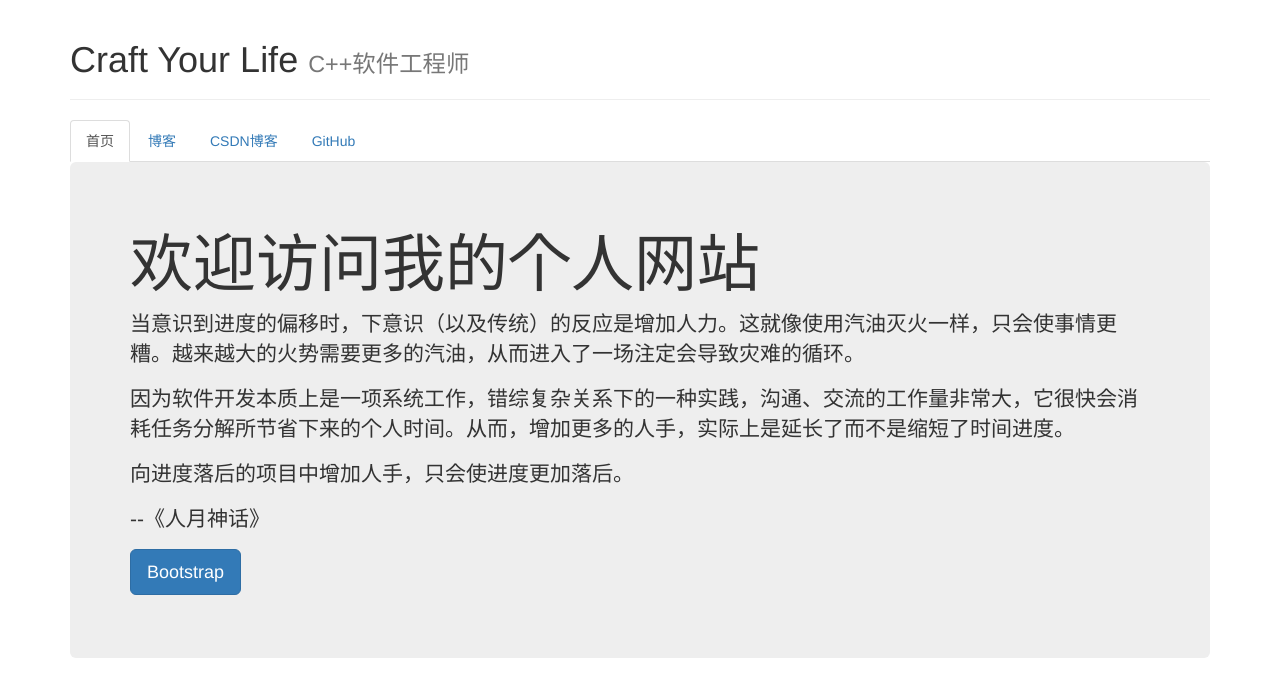
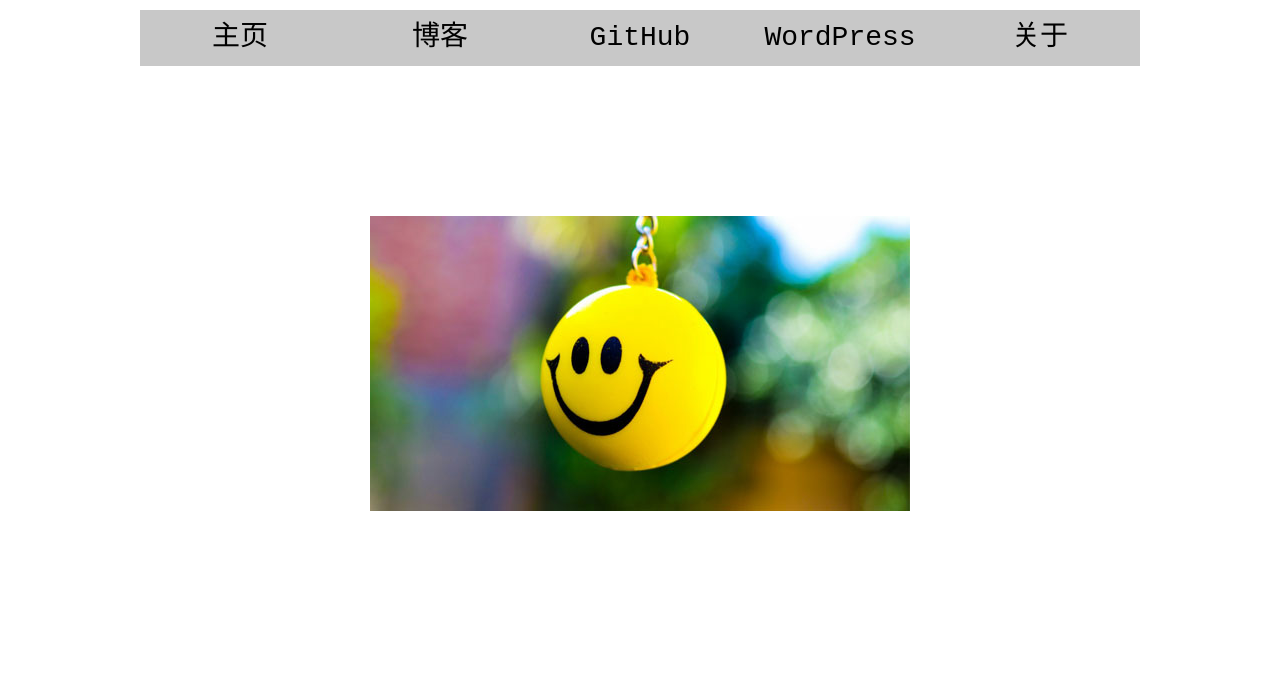
Before and after one commit to yjwx0017/test, a plain HTML site: page zhouyuanchao.com/index.html in a window 1280 px wide. Drawn offline with nearby package versions, Linux system fonts and the light colour scheme.

Commit message:
Update my website

```diff
--- /dev/null
+++ b/zhouyuanchao.com/css/main.css
@@ -0,0 +1,44 @@
+body {
+	width: 1000px;
+	margin: auto;
+}
+
+.clear {
+	clear: both;
+}
+
+div#wrapper {
+}
+
+div#nav a {
+	display: block;
+	height: 2em;
+	background-color: #c8c8c8;
+	color: #000000;
+	text-decoration: none;
+	text-align: center;
+	line-height: 2em;
+	font-family: 幼圆, 微软雅黑, 黑体, 宋体, Monospace, Sans-serif, Serif;
+	font-size: 2em;
+}
+
+div#nav a:hover {
+	background-color: #c0c0c0;
+	border-style: solid;
+	border-color: #ff0000;
+	border-width: 0 0 6px 0;
+}
+
+div#nav ul {
+	padding: 0;
+}
+
+div#nav li {
+	float: left;
+	list-style-type: none;
+	width: 20%;
+}
+
+img#placeholder {
+	margin: 150px 0 0 230px;
+}
--- a/zhouyuanchao.com/index.html
+++ b/zhouyuanchao.com/index.html
@@ -1,49 +1,38 @@
 <!DOCTYPE html>
 <html>
 	<head>
-		<!-- <meta http-equiv="refresh" content="0;url=./wordpress" /> -->
 		<meta charset="utf-8" />
-		<title>zhouyuanchao.com</title>
-		<!-- Bootstrap -->
+		<title>Hello World!</title>
 		<script src="http://libs.baidu.com/jquery/2.0.0/jquery.min.js"></script>
 		<script src="http://libs.baidu.com/bootstrap/3.0.3/js/bootstrap.min.js"></script>
-		<link href="http://libs.baidu.com/bootstrap/3.0.3/css/bootstrap.min.css" rel="stylesheet">
+		<link rel="stylesheet" type="text/css" href="http://libs.baidu.com/bootstrap/3.0.3/css/bootstrap.min.css" >
+		<link rel="stylesheet" type="text/css" href="css/main.css" />
 	</head>
 	<body>
-		<div class="container">
-			<div class="row clearfix">
-				<div class="col-md-12 column">
-					<div class="page-header">
-						<h1>Craft Your Life <small>C++软件工程师</small></h1>
-					</div>
-					<ul class="nav nav-tabs">
-						<li class="active">
-							 <a href="http://zhouyuanchao.com">首页</a>
-						</li>
-						<li>
-							 <a href="./wordpress">博客</a>
-						</li>
-						<li>
-							 <a href="http://blog.csdn.net/yjwx0018">CSDN博客</a>
-						</li>
-						<li>
-							 <a href="https://github.com/yjwx0017">GitHub</a>
-						</li>
+		<div id="wrapper">
+			<div id="header">
+				<div id="nav">
+					<ul>
+						<li><a href="http://zhouyuanchao.com">主页</a></li>
+						<li><a href="http://blog.csdn.net/yjwx0018">博客</a></li>
+						<li><a href="https://github.com/yjwx0017">GitHub</a></li>
+						<li><a href="./wordpress">WordPress</a></li>
+						<li><a href="./about.html">关于</a></li>
 					</ul>
-					<div class="jumbotron">
-						<h1>欢迎访问我的个人网站</h1>
-						<p>当意识到进度的偏移时，下意识（以及传统）的反应是增加人力。这就像使用汽油灭火一样，只会使事情更糟。越来越大的火势需要更多的汽油，从而进入了一场注定会导致灾难的循环。</p>
-						<p>因为软件开发本质上是一项系统工作，错综复杂关系下的一种实践，沟通、交流的工作量非常大，它很快会消耗任务分解所节省下来的个人时间。从而，增加更多的人手，实际上是延长了而不是缩短了时间进度。</p>
-						<p>向进度落后的项目中增加人手，只会使进度更加落后。</p>
-						<p>--《人月神话》</p>
-						<p><a class="btn btn-primary btn-lg" href="http://getbootstrap.com/">Bootstrap</a></p>
-					</div>
+						<div class="clear"></div>
 				</div>
+			</div>
+			<div id="body">
+				<div>
+					<img id="placeholder" alt="smile" src="images/smile.jpg" />
+				</div>
+			</div>
+			<div id="footer">
 			</div>
 		</div>
 
 		<!-- JiaThis Button BEGIN -->
-		<script type="text/javascript" src="http://v3.jiathis.com/code/jiathis_r.js?type=left&amp;move=0&amp;btn=l3.gif" charset="utf-8"></script>
+		<!--<script type="text/javascript" src="http://v3.jiathis.com/code/jiathis_r.js?type=left&amp;move=0&amp;btn=l3.gif" charset="utf-8"></script>-->
 		<!-- JiaThis Button END -->
 	</body>
 </html>
```
Also changed, not shown: zhouyuanchao.com/about.html (added, +14 -0 lines), zhouyuanchao.com/images/smile.jpg (added).
